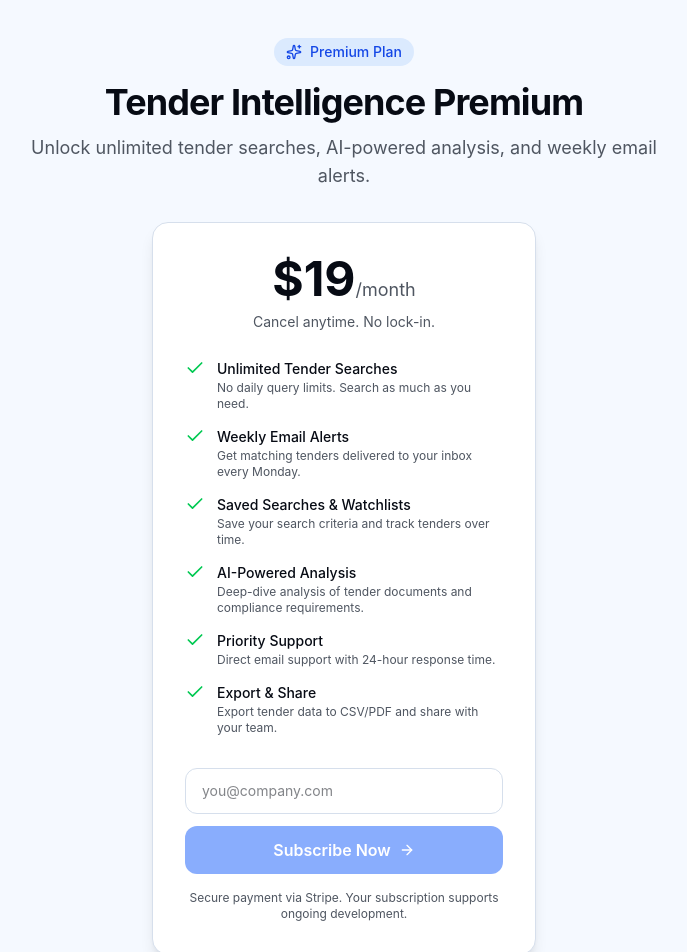
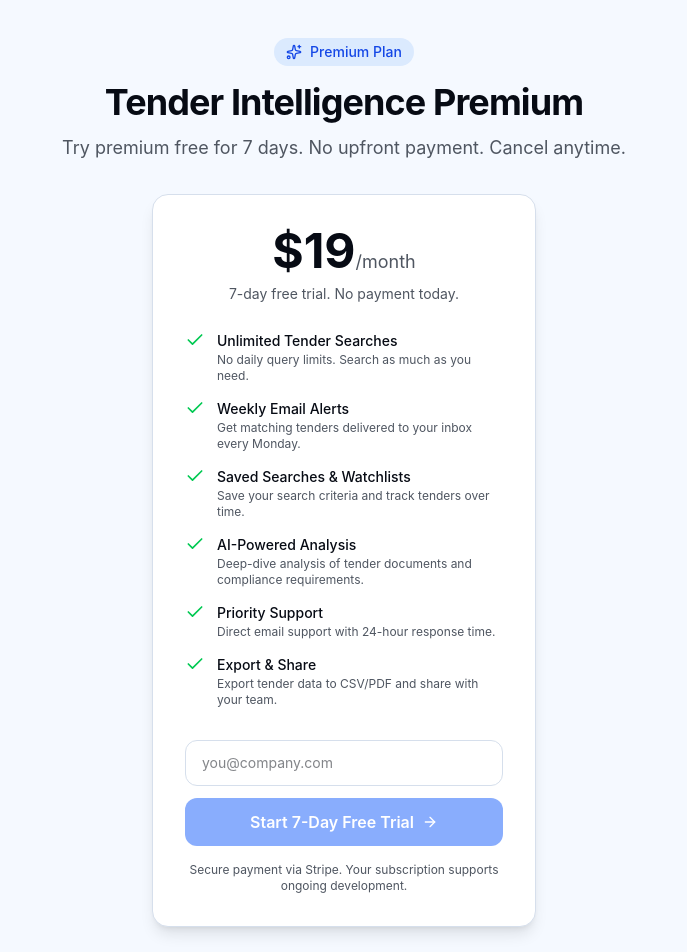
Before and after one commit to Nas20two/tender-intelligence, a Next.js app in the folder frontend/: page /premium in a window 1280 px wide. Shown: the part 140-1092 px from the top of the page, without its empty margins (296-983 px from the left). Built offline with nearby package versions, Linux system fonts and the light colour scheme.

Commit message:
Add 7-day free trial to premium subscription flow

```diff
--- a/frontend/app/api/premium/activate/route.ts
+++ b/frontend/app/api/premium/activate/route.ts
@@ -34,7 +34,8 @@ export async function POST(req: Request) {
     const session = await response.json();
 
     // Verify payment was successful
-    if (session.payment_status !== 'paid' && session.payment_status !== 'no_payment_required') {
+    // Allow: paid (immediate), no_payment_required (free), unpaid (trial subscriptions)
+    if (!['paid', 'no_payment_required', 'unpaid'].includes(session.payment_status)) {
       return NextResponse.json({ success: false, error: 'Payment not completed' });
     }
 
--- a/frontend/app/api/stripe/create-checkout/route.ts
+++ b/frontend/app/api/stripe/create-checkout/route.ts
@@ -27,6 +27,7 @@ export async function POST(req: Request) {
     params.append('line_items[0][quantity]', '1');
     params.append('customer_email', email);
     params.append('metadata[source]', 'tender-intelligence');
+    params.append('subscription_data[trial_period_days]', '7');
 
     const response = await fetch(`${STRIPE_API}/checkout/sessions`, {
       method: 'POST',
--- a/frontend/app/premium/page.tsx
+++ b/frontend/app/premium/page.tsx
@@ -75,7 +75,7 @@ export default function PremiumPage() {
           Tender Intelligence Premium
         </h1>
         <p className="text-lg text-muted-foreground mb-8">
-          Unlock unlimited tender searches, AI-powered analysis, and weekly email alerts.
+          Try premium free for 7 days. No upfront payment. Cancel anytime.
         </p>
 
         {/* Pricing Card */}
@@ -83,7 +83,7 @@ export default function PremiumPage() {
           <div className="text-center mb-6">
             <span className="text-5xl font-bold">$19</span>
             <span className="text-lg text-muted-foreground">/month</span>
-            <p className="text-sm text-muted-foreground mt-2">Cancel anytime. No lock-in.</p>
+            <p className="text-sm text-muted-foreground mt-2">7-day free trial. No payment today.</p>
           </div>
 
           <div className="space-y-3 mb-8 text-left">
@@ -115,7 +115,7 @@ export default function PremiumPage() {
             >
               {loading ? 'Processing...' : (
                 <>
-                  Subscribe Now
+                  Start 7-Day Free Trial
                   <ArrowRight className="w-4 h-4" />
                 </>
               )}
--- a/frontend/app/premium/success/page.tsx
+++ b/frontend/app/premium/success/page.tsx
@@ -75,8 +75,13 @@ function PremiumSuccessContent() {
       <div className="w-16 h-16 bg-green-100 rounded-full flex items-center justify-center mx-auto mb-6">
         <CheckCircle className="w-8 h-8 text-green-600" />
       </div>
-      <h1 className="text-3xl font-bold mb-3">Welcome to Premium! 🎉</h1>
-      <p className="text-lg text-muted-foreground mb-8">{message}</p>
+      <h1 className="text-3xl font-bold mb-3">Your 7-Day Free Trial is Active! 🎉</h1>
+      <p className="text-lg text-muted-foreground mb-8">Start using all premium features right now. No charge for 7 days.</p>
+
+      <div className="bg-amber-50 dark:bg-amber-950 border border-amber-200 dark:border-amber-800 rounded-xl p-4 mb-6 text-sm text-left">
+        <p className="font-medium mb-1">📅 Trial ends in 7 days</p>
+        <p className="text-muted-foreground">We'll remind you before it ends. Cancel anytime — no questions asked.</p>
+      </div>
 
       <div className="bg-blue-50 dark:bg-blue-950 border border-blue-200 dark:border-blue-800 rounded-xl p-6 mb-8 text-left">
         <h3 className="font-semibold mb-3">Your Premium benefits are now active:</h3>
--- a/frontend/app/ti/page.tsx
+++ b/frontend/app/ti/page.tsx
@@ -164,8 +164,8 @@ export default function TenderDiscoveryPage() {
                         </div>
                         <p className="text-sm text-blue-100 mb-3">
                           {queryCount >= 5
-                            ? "You've used all 5 free searches. Upgrade for unlimited access."
-                            : `${remainingQueries} free searches remaining. Upgrade for unlimited access + email alerts.`}
+                            ? "You've used all 5 free searches. Start a 7-day free trial for unlimited access."
+                            : `${remainingQueries} free searches remaining. Try premium free for 7 days.`}
                         </p>
                         <Link
                           href="/premium"
```
